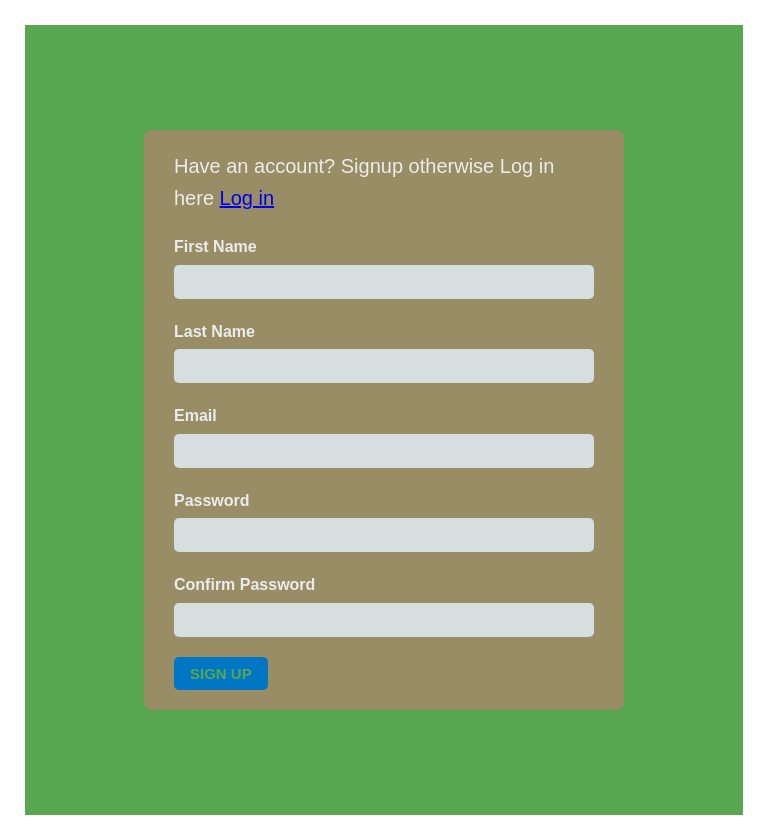
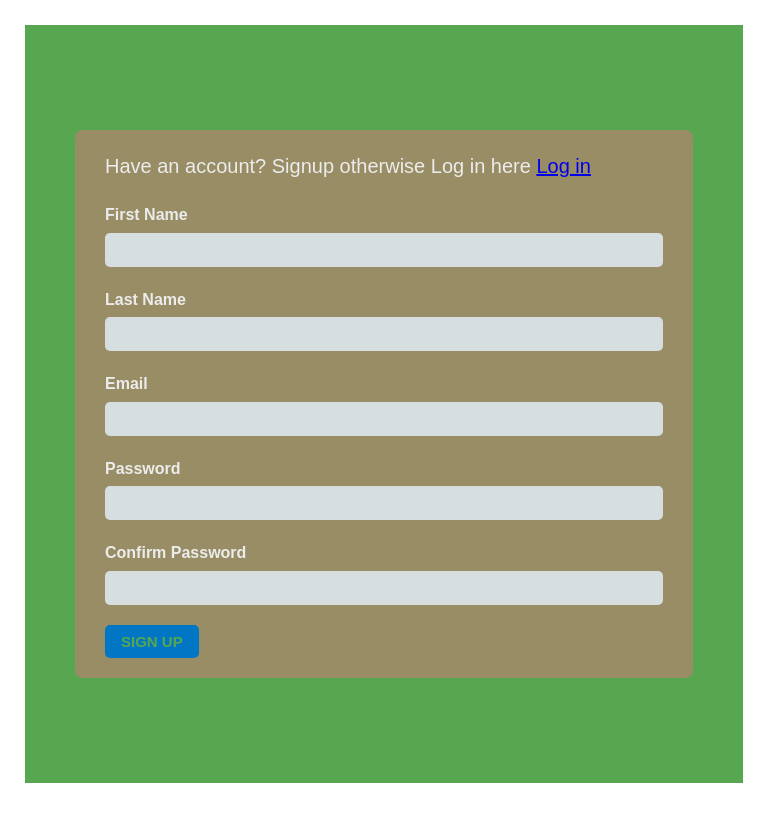
Before and after one commit to Allano256/Remember, a React (Vite) app: page /signup in a window 768 px wide. After the commit the page ends 808 px from the top, so only its background shows below. Built offline with nearby package versions, Linux system fonts and the light colour scheme; no server answers.

Commit message:
Added important to login/signup forms

```diff
--- a/src/Pages/Signup.module.css
+++ b/src/Pages/Signup.module.css
@@ -30,7 +30,7 @@
     background-color: var(--color-dark--2);
     border-radius: 7px;
     padding: 2rem 3rem;
-    width: auto;
+    width: auto !important;
     display: flex;
     flex-direction: column;
     gap: 2rem;
--- a/src/components/Form.module.css
+++ b/src/components/Form.module.css
@@ -49,7 +49,7 @@
     background-color: var(--color-dark--2);
     border-radius: 7px;
     padding: 2rem 3rem;
-    width: auto;
+    width: auto  !important;
     display: flex;
     flex-direction: column;
     gap: 2rem;
```
